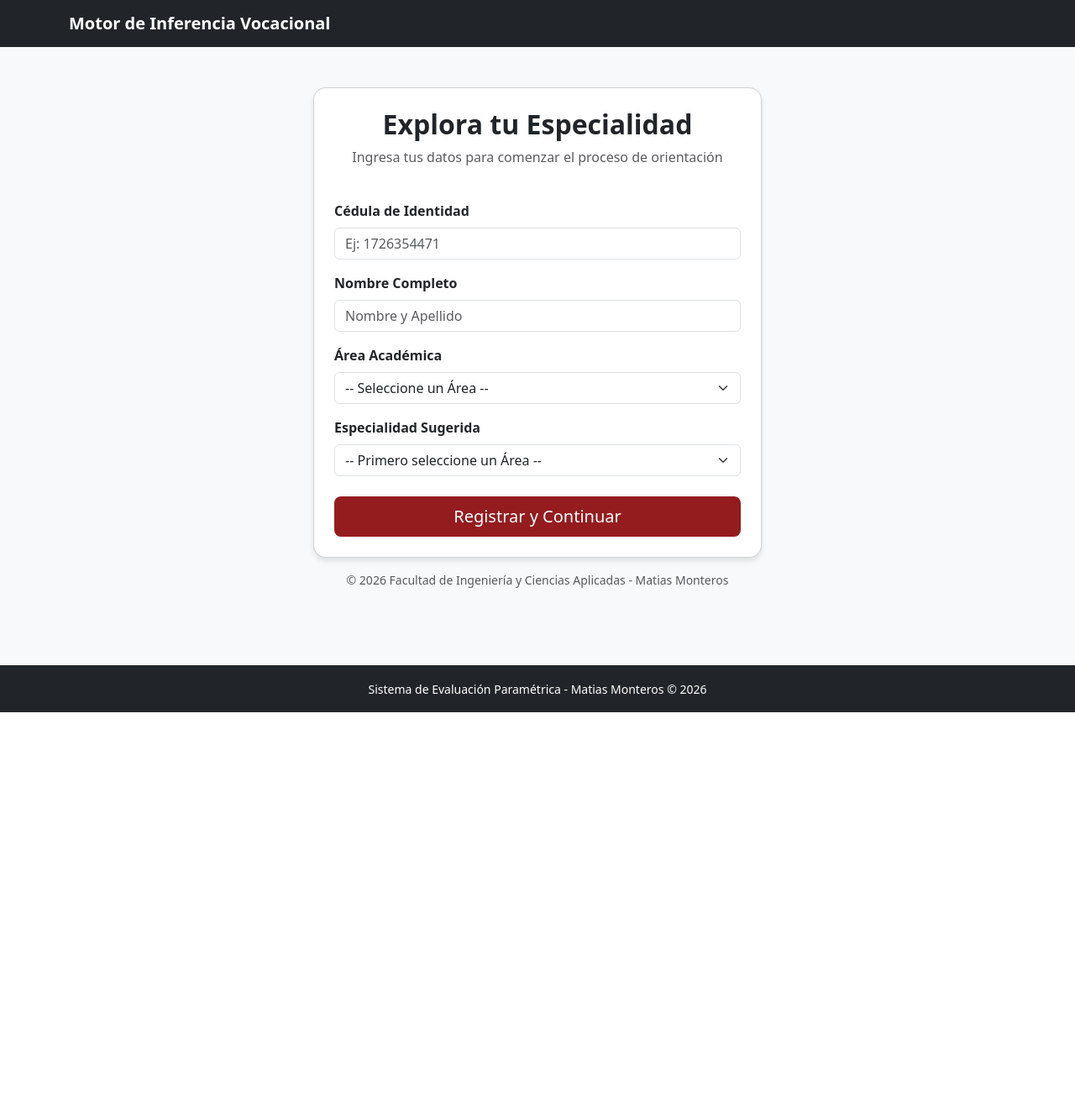
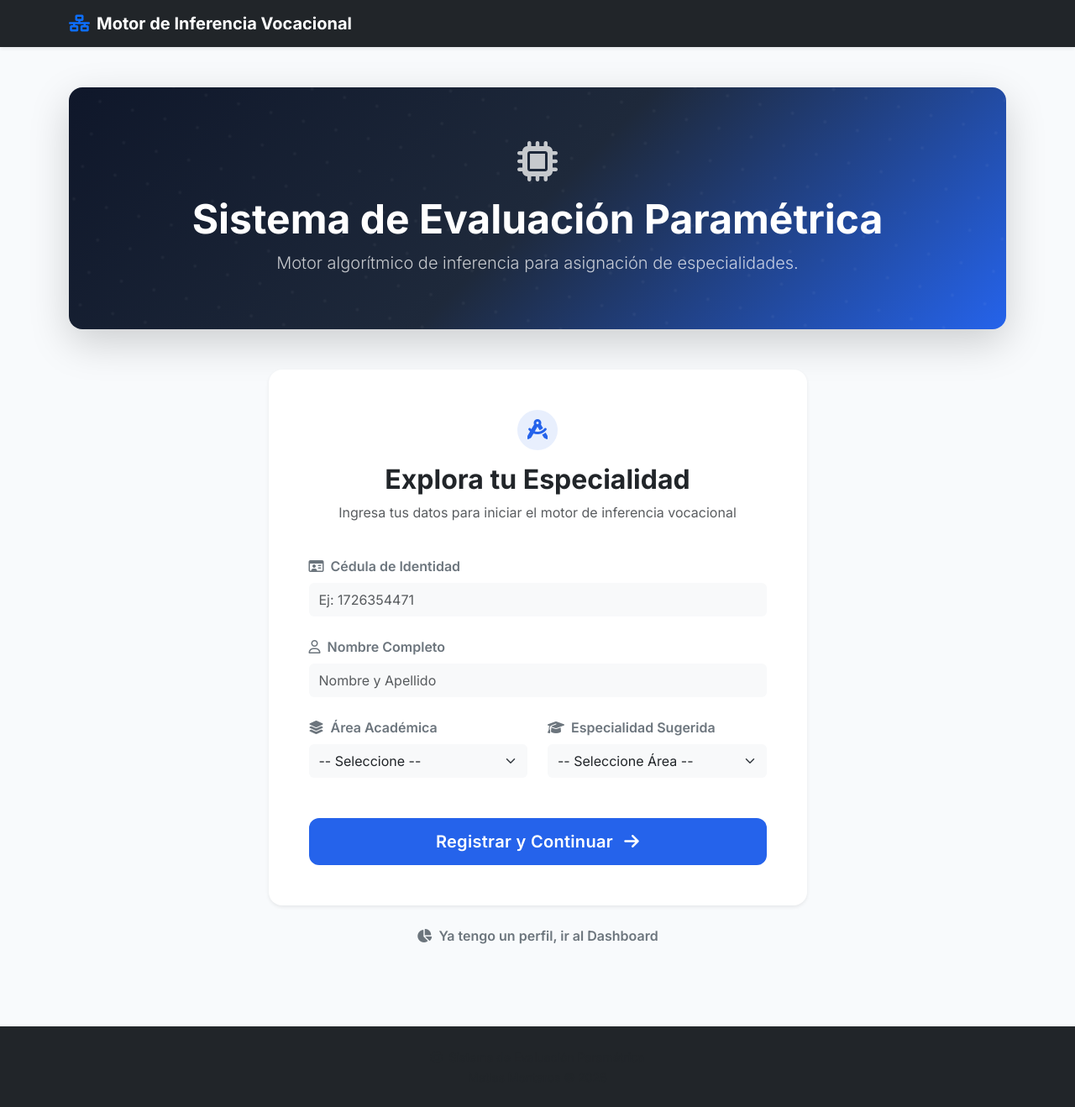
Before and after one commit to MiniMatias/ProyectoWeb, a Django app: page / in a window 1280 px wide. Shown: the whole page at 84% size. Before the commit the page ends 848 px from the top, so only its background shows below. Run offline with Django 5.2, Linux system fonts and the light colour scheme; data that the repository does not hold is empty.

Commit message:
feat: Release Candidate 1.0 - UI corporativa

```diff
--- a/core/settings.py
+++ b/core/settings.py
@@ -121,6 +121,9 @@ USE_TZ = True
 
 
 STATIC_URL = 'static/'
+STATICFILES_DIRS = [
+    BASE_DIR / 'static',
+]
 STATIC_ROOT = os.path.join(BASE_DIR, 'staticfiles')
 STATICFILES_STORAGE = 'whitenoise.storage.CompressedManifestStaticFilesStorage'
 DEFAULT_AUTO_FIELD = 'django.db.models.BigAutoField'
--- a/orientacion/templates/orientacion/base.html
+++ b/orientacion/templates/orientacion/base.html
@@ -1,22 +1,33 @@
+{% load static %}
 <!DOCTYPE html>
-<html lang="es">
+<html lang="es-ec">
 <head>
     <meta charset="UTF-8">
     <meta name="viewport" content="width=device-width, initial-scale=1.0">
     <title>Plataforma de Orientación</title>
 
+    <link rel="preconnect" href="https://fonts.googleapis.com">
+    <link rel="preconnect" href="https://fonts.gstatic.com" crossorigin>
+    <link href="https://fonts.googleapis.com/css2?family=Inter:wght@300;400;500;600;700&display=swap" rel="stylesheet">
+
+    <link rel="stylesheet" href="https://cdnjs.cloudflare.com/ajax/libs/font-awesome/6.4.0/css/all.min.css">
+
     <link href="https://cdn.jsdelivr.net/npm/bootstrap@5.3.2/dist/css/bootstrap.min.css" rel="stylesheet">
 
+    <link rel="stylesheet" href="{% static 'css/styles.css' %}">
+
     <style>
-        body { background-color: #f8f9fa; }
+        /* Conservamos tu restricción de altura original para evitar pies de página flotantes */
         .main-container { min-height: 80vh; }
     </style>
 </head>
 <body>
 
-    <nav class="navbar navbar-expand-lg navbar-dark bg-dark mb-5">
+    <nav class="navbar navbar-expand-lg navbar-dark bg-dark mb-5 shadow-sm">
         <div class="container">
-            <a class="navbar-brand fw-bold" href="#">Motor de Inferencia Vocacional</a>
+            <a class="navbar-brand fw-bold" href="{% url 'registro' %}">
+                <i class="fa-solid fa-network-wired text-primary me-2"></i>Motor de Inferencia Vocacional
+            </a>
         </div>
     </nav>
 
@@ -25,9 +36,12 @@
         {% endblock %}
     </main>
 
-    <footer class="bg-dark text-white text-center py-3 mt-5">
+    <footer class="bg-dark text-white text-center py-4 mt-5">
         <div class="container">
-            <small>Sistema de Evaluación Paramétrica - Matias Monteros &copy; 2026</small>
+            <small class="text-muted">
+                <i class="fa-solid fa-microchip me-2"></i>Sistema de Evaluación Paramétrica<br>
+                Matias Monteros &copy; 2026
+            </small>
         </div>
     </footer>
 
--- a/orientacion/templates/orientacion/dashboard.html
+++ b/orientacion/templates/orientacion/dashboard.html
@@ -11,7 +11,7 @@
         <div class="col-md-7">
             <div class="card shadow-sm mb-4">
                 <div class="card-header bg-white">
-                    <h5 class="mb-0">Mapeo de Habilidades (Gráfico Radial)</h5>
+                    <h5 class="mb-0">Mapeo de Habilidades</h5>
                 </div>
                 <div class="card-body">
                     <canvas id="radarChart" height="300"></canvas>
@@ -100,7 +100,7 @@
                         displayColors: false,
                         callbacks: {
                             label: function(context) {
-                                return context.label + ': ' + context.raw + '%'; // Añade el % al tooltip
+                                return context.label + ': ' + context.raw + '%';
                             }
                         }
                     }
@@ -112,7 +112,7 @@
                         },
                         grid: {
                             color: 'rgba(0, 0, 0, 0.08)',
-                            circular: true // Malla circular, mucho más estética que la poligonal
+                            circular: true // Malla circular
                         },
                         pointLabels: {
                             font: {
--- a/orientacion/templates/orientacion/registro.html
+++ b/orientacion/templates/orientacion/registro.html
@@ -1,69 +1,83 @@
 {% extends 'orientacion/base.html' %}
 
 {% block content %}
-<style>
-    .card { border-radius: 15px; box-shadow: 0 4px 6px rgba(0,0,0,0.1); }
-    .btn-udla { background-color: #941c1f; color: white; }
-    .btn-udla:hover { background-color: #7a1619; color: white; }
-</style>
 
-<div class="container mt-5">
-    <div class="row justify-content-center">
-        <div class="col-md-6">
-            <div class="card p-4">
+<div class="hero-section text-center shadow-lg rounded-4 mt-2">
+    <div class="position-relative z-1">
+        <i class="fa-solid fa-microchip fa-3x mb-3 text-white opacity-75"></i>
+        <h1 class="display-5 fw-bold mb-2">Sistema de Evaluación Paramétrica</h1>
+        <p class="lead mb-0 opacity-75">Motor algorítmico de inferencia para asignación de especialidades.</p>
+    </div>
+</div>
+
+<div class="row justify-content-center mt-5">
+    <div class="col-md-7">
+        <div class="card p-5 shadow-sm border-0 rounded-4">
             <div class="text-center mb-4">
+                <div class="icon-circle mx-auto mb-3">
+                    <i class="fa-solid fa-compass-drafting fa-xl"></i>
+                </div>
                 <h2 class="fw-bold">Explora tu Especialidad</h2>
-                    <p class="text-muted">Ingresa tus datos para comenzar el proceso de orientación</p>
+                <p class="text-muted">Ingresa tus datos para iniciar el motor de inferencia vocacional</p>
             </div>
 
             {% if error_msg %}
-                    <div class="alert alert-danger d-flex align-items-center" role="alert">
-                        <div><strong>🚨 Error:</strong> {{ error_msg }}</div>
+                <div class="alert alert-danger border-0 shadow-sm rounded-3 d-flex align-items-center" role="alert">
+                    <i class="fa-solid fa-triangle-exclamation me-2"></i>
+                    <div>{{ error_msg }}</div>
                 </div>
             {% endif %}
 
             {% if success_msg %}
-                    <div class="alert alert-success d-flex align-items-center" role="alert">
-                        <div><strong>✅ Éxito:</strong> {{ success_msg }}</div>
+                <div class="alert alert-success border-0 shadow-sm rounded-3 d-flex align-items-center" role="alert">
+                    <i class="fa-solid fa-circle-check me-2"></i>
+                    <div>{{ success_msg }}</div>
                 </div>
             {% endif %}
 
             <form method="POST" class="needs-validation">
                 {% csrf_token %}
 
-                    <div class="mb-3">
-                        <label for="cedula_input" class="form-label fw-bold">Cédula de Identidad</label>
-                        <input type="text" class="form-control" id="cedula_input" name="cedula" placeholder="Ej: 1726354471" required>
+                <div class="mb-4">
+                    <label for="cedula_input" class="form-label fw-semibold text-secondary"><i class="fa-regular fa-id-card me-2"></i>Cédula de Identidad</label>
+                    <input type="text" class="form-control bg-light border-0 py-2" id="cedula_input" name="cedula" placeholder="Ej: 1726354471" required>
                 </div>
 
-                    <div class="mb-3">
-                        <label for="nombre_input" class="form-label fw-bold">Nombre Completo</label>
-                        <input type="text" class="form-control" id="nombre_input" name="nombre_completo" placeholder="Nombre y Apellido" required>
+                <div class="mb-4">
+                    <label for="nombre_input" class="form-label fw-semibold text-secondary"><i class="fa-regular fa-user me-2"></i>Nombre Completo</label>
+                    <input type="text" class="form-control bg-light border-0 py-2" id="nombre_input" name="nombre_completo" placeholder="Nombre y Apellido" required>
                 </div>
 
-                    <div class="mb-3">
-                        <label for="area_select" class="form-label fw-bold">Área Académica</label>
-                        <select class="form-select" id="area_select" name="area" required>
-                            <option value="">-- Seleccione un Área --</option>
+                <div class="row">
+                    <div class="col-md-6 mb-4">
+                        <label for="area_select" class="form-label fw-semibold text-secondary"><i class="fa-solid fa-layer-group me-2"></i>Área Académica</label>
+                        <select class="form-select bg-light border-0 py-2" id="area_select" name="area" required>
+                            <option value="">-- Seleccione --</option>
                             {% for area in areas %}
                                 <option value="{{ area.id }}">{{ area.nombre }}</option>
                             {% endfor %}
                         </select>
                     </div>
 
-                    <div class="mb-4">
-                        <label for="especialidad_select" class="form-label fw-bold">Especialidad Sugerida</label>
-                        <select class="form-select" id="especialidad_select" name="especialidad" required>
-                            <option value="">-- Primero seleccione un Área --</option>
+                    <div class="col-md-6 mb-4">
+                        <label for="especialidad_select" class="form-label fw-semibold text-secondary"><i class="fa-solid fa-graduation-cap me-2"></i>Especialidad Sugerida</label>
+                        <select class="form-select bg-light border-0 py-2" id="especialidad_select" name="especialidad" required>
+                            <option value="">-- Seleccione Área --</option>
                         </select>
                     </div>
+                </div>
 
-                    <div class="d-grid">
-                        <button type="submit" class="btn btn-udla btn-lg">Registrar y Continuar</button>
+                <div class="d-grid mt-4">
+                    <button type="submit" class="btn btn-primary btn-lg">
+                        Registrar y Continuar <i class="fa-solid fa-arrow-right ms-2"></i>
+                    </button>
                 </div>
             </form>
         </div>
-            <p class="text-center mt-3 text-muted small">&copy; 2026 Facultad de Ingeniería y Ciencias Aplicadas - Matias Monteros</p>
+        <div class="text-center mt-4 mb-5">
+            <a href="{% url 'acceso_dashboard' %}" class="text-decoration-none text-secondary fw-semibold">
+                <i class="fa-solid fa-chart-pie me-1"></i> Ya tengo un perfil, ir al Dashboard
+            </a>
         </div>
     </div>
 </div>
@@ -81,7 +95,7 @@
                 fetch(`/ajax/especialidades/?area_id=${areaId}`)
                     .then(response => response.json())
                     .then(data => {
-                        especialidadSelect.innerHTML = '<option value="">-- Seleccione una Especialidad --</option>';
+                        especialidadSelect.innerHTML = '<option value="">-- Seleccione --</option>';
                         data.forEach(esp => {
                             const option = new Option(esp.nombre, esp.id);
                             especialidadSelect.add(option);
@@ -89,7 +103,7 @@
                     })
                     .catch(error => console.error('Error:', error));
             } else {
-                especialidadSelect.innerHTML = '<option value="">-- Primero seleccione un Área --</option>';
+                especialidadSelect.innerHTML = '<option value="">-- Seleccione Área --</option>';
             }
         });
     });
--- /dev/null
+++ b/static/css/styles.css
@@ -0,0 +1,73 @@
+:root {
+    --primary-slate: #0f172a;
+    --accent-blue: #2563eb;
+    --surface-light: #f8fafc;
+    --text-muted: #64748b;
+}
+
+body {
+    font-family: 'Inter', sans-serif;
+    background-color: var(--surface-light);
+    color: var(--primary-slate);
+    -webkit-font-smoothing: antialiased;
+}
+
+.card {
+    border: none;
+    border-radius: 1.25rem;
+    box-shadow: 0 10px 25px -5px rgba(0, 0, 0, 0.05), 0 8px 10px -6px rgba(0, 0, 0, 0.01);
+    transition: transform 0.3s cubic-bezier(0.4, 0, 0.2, 1), box-shadow 0.3s ease;
+}
+
+.card:hover {
+    transform: translateY(-4px);
+    box-shadow: 0 20px 25px -5px rgba(0, 0, 0, 0.1), 0 10px 10px -5px rgba(0, 0, 0, 0.04);
+}
+
+.btn-primary {
+    background-color: var(--accent-blue);
+    border: none;
+    border-radius: 0.75rem;
+    padding: 0.8rem 1.5rem;
+    font-weight: 600;
+    letter-spacing: 0.3px;
+    transition: all 0.2s ease;
+}
+
+.btn-primary:hover {
+    background-color: #1d4ed8;
+    transform: scale(1.02);
+}
+
+.icon-circle {
+    display: inline-flex;
+    align-items: center;
+    justify-content: center;
+    width: 48px;
+    height: 48px;
+    border-radius: 50%;
+    background-color: rgba(37, 99, 235, 0.1);
+    color: var(--accent-blue);
+    margin-bottom: 1rem;
+}
+
+.hero-section {
+    background: linear-gradient(135deg, var(--primary-slate) 0%, #1e293b 50%, var(--accent-blue) 100%);
+    border-radius: 1.25rem;
+    color: white;
+    padding: 4rem 2rem;
+    margin-bottom: 2rem;
+    box-shadow: 0 10px 15px -3px rgba(0,0,0,0.2);
+    position: relative;
+    overflow: hidden;
+}
+
+.hero-section::before {
+    content: '';
+    position: absolute;
+    top: -50%; left: -50%; width: 200%; height: 200%;
+    background-image: radial-gradient(circle at center, rgba(255,255,255,0.06) 0%, transparent 10%);
+    background-size: 40px 40px;
+    transform: rotate(15deg);
+    pointer-events: none;
+}
```
Also changed, not shown: orientacion/management/commands/poblar_base.py (+105 -51 lines), orientacion/templates/orientacion/acceso.html (+21 -13 lines), orientacion/views.py (+2 -6 lines). Lines whose indentation alone changed are shown as unchanged.
